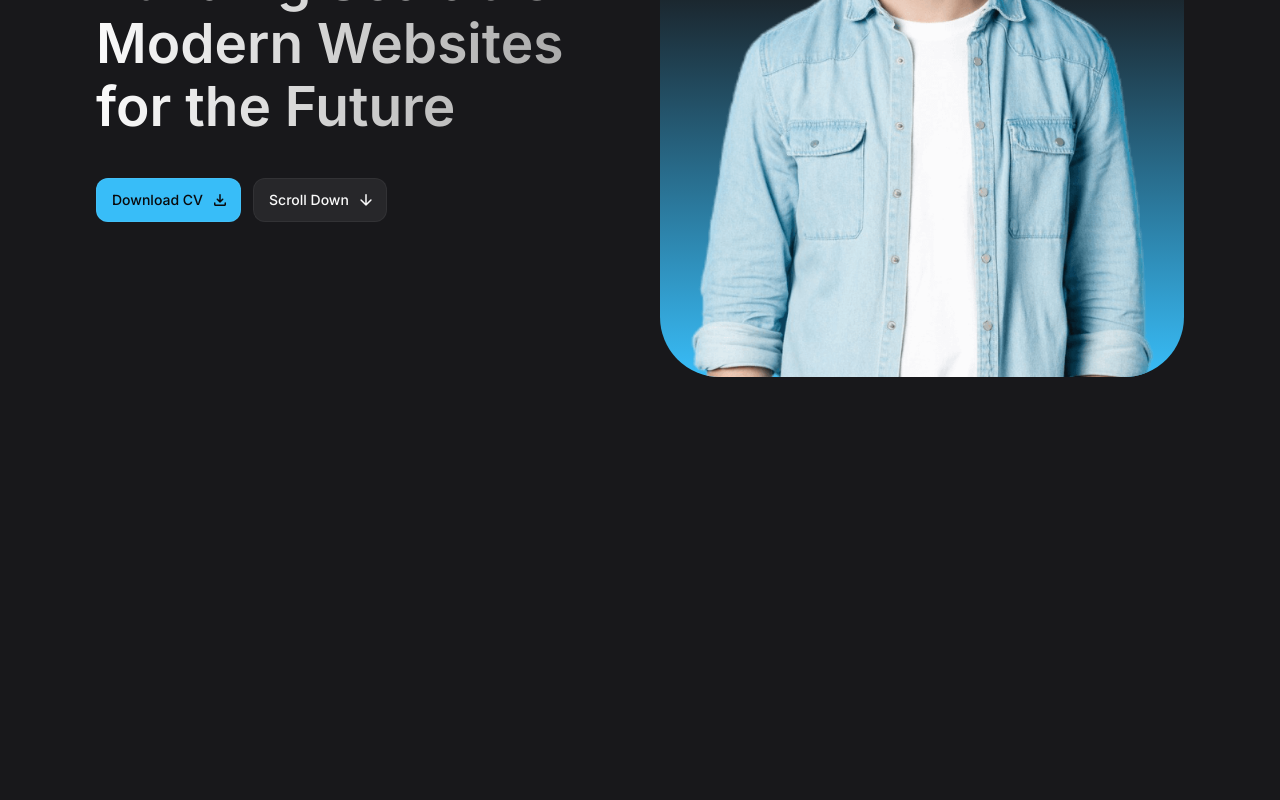
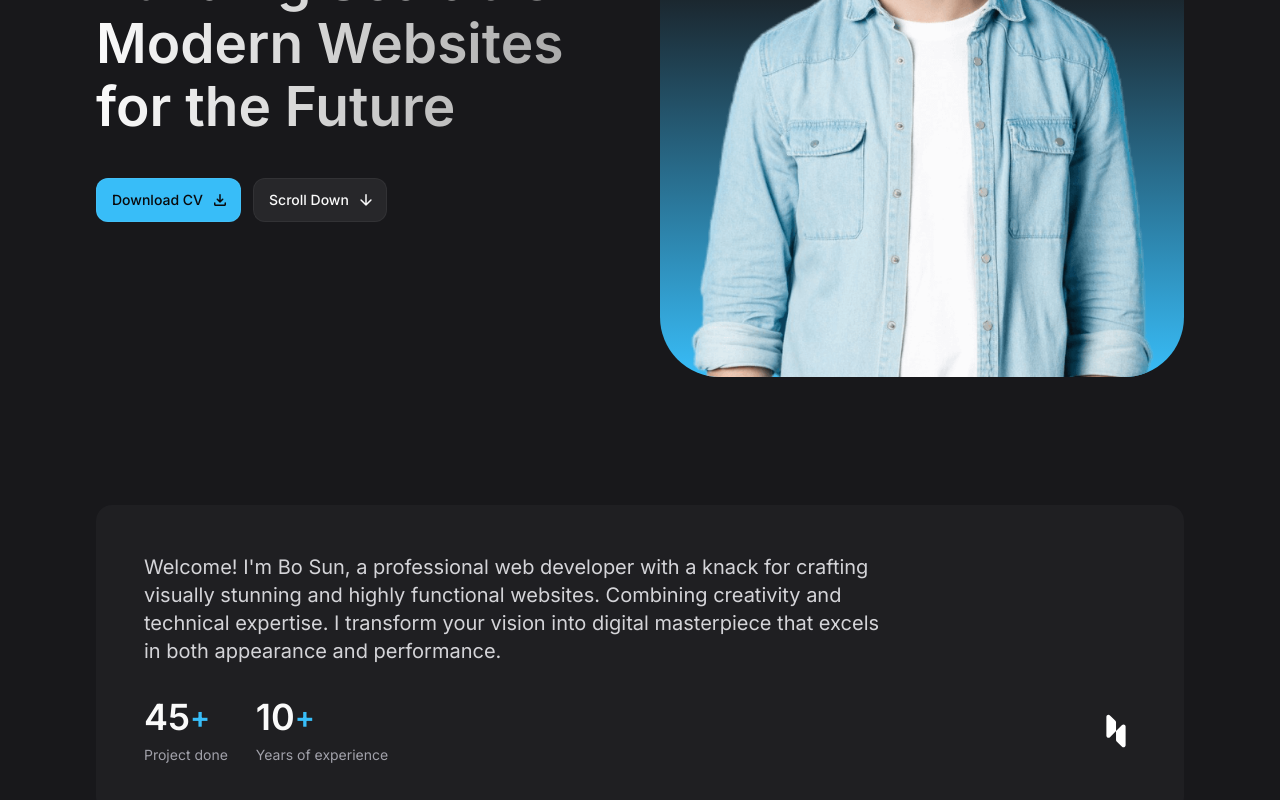
Before and after one commit to BoSun23/ReactPortfolio, a React (Vite) app: page / in a window 1280 px wide. Shown: the part 406-1206 px from the top of the page. Before the commit the page ends 800 px from the top, so only its background shows below. Built offline with nearby package versions, Linux system fonts and the light colour scheme.

Commit message:
About Done

```diff
--- a/src/App.jsx
+++ b/src/App.jsx
@@ -10,6 +10,7 @@
 
 import Header from "./components/Header";
 import Hero from "./components/Hero";
+import About from "./components/About";
 
 
 
@@ -19,6 +20,7 @@
         <Header />
         <main>
             <Hero />
+            <About />
         </main>
         </>
     );
--- /dev/null
+++ b/src/components/About.jsx
@@ -0,0 +1,55 @@
+/**
+ * @copyright 2025 Bo Sun
+ * @license Apache-2.0
+ */
+
+const aboutItems = [
+  {
+    label: "Project done",
+    number: 45,
+  },
+  {
+    label: "Years of experience",
+    number: 10,
+  },
+];
+
+const About = () => {
+  return (
+    <section id="about" className="section">
+      <div className="container">
+        <div className="bg-zinc-800/50 p-7 rounded-2xl md:p-12">
+          <p className="text-zinc-300 mb-4 md:mb-8 md:text-xl md:max-w-[60ch]">
+            Welcome! I&apos;m Bo Sun, a professional web developer with a knack
+            for crafting visually stunning and highly functional websites.
+            Combining creativity and technical expertise. I transform your
+            vision into digital masterpiece that excels in both appearance and
+            performance.
+          </p>
+
+          <div className="flex flex-warp items-center gap-4 md:gap-7">
+            {
+             aboutItems.map(({ label, number }, key) => (
+                <div key={key}>
+                    <div className="flex items-center md:mb-2">
+                        <span className="text-2xl font-semibold md:text-4xl">{number}</span>
+                        <span className="text-sky-400 font-semibold md:text-3xl">+</span>
+                    </div>
+                    <p className="text-sm text-zinc-400">{label}</p>
+                </div>
+             ))
+            }
+            <img
+            src="/images/logo.svg"
+            alt="Logo"
+            width={30}
+            height={30}
+            className="ml-auto md:w-[40px] md:h-[40px]" />
+          </div>
+        </div>
+      </div>
+    </section>
+  );
+};
+
+export default About;
--- a/src/index.css
+++ b/src/index.css
@@ -51,6 +51,9 @@
   @apply w-full h-full object-cover
 }
 
+.section {
+  @apply pt-20 lg:pt-32
+}
 
 
 /* ---------------------- *\
```
